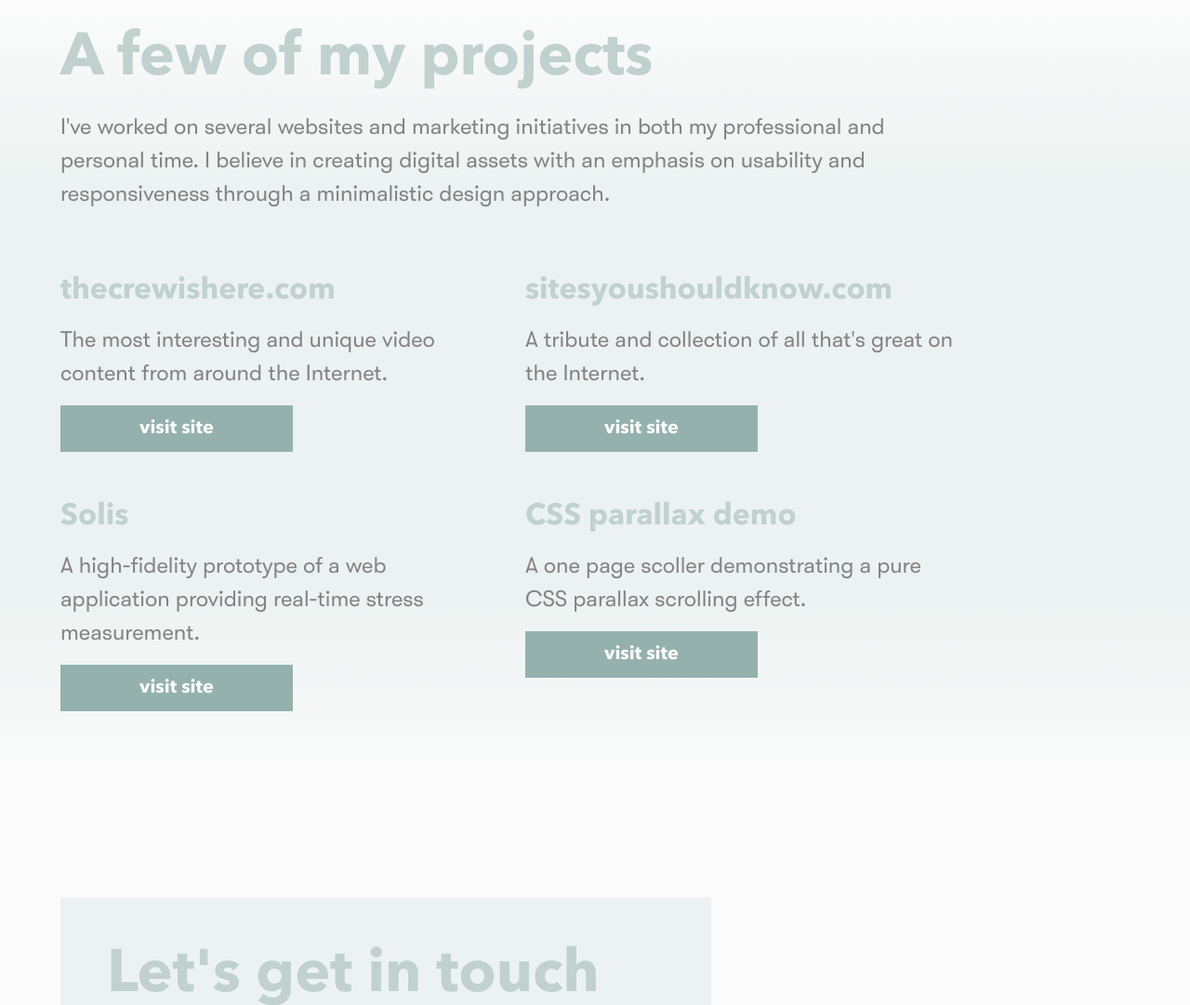
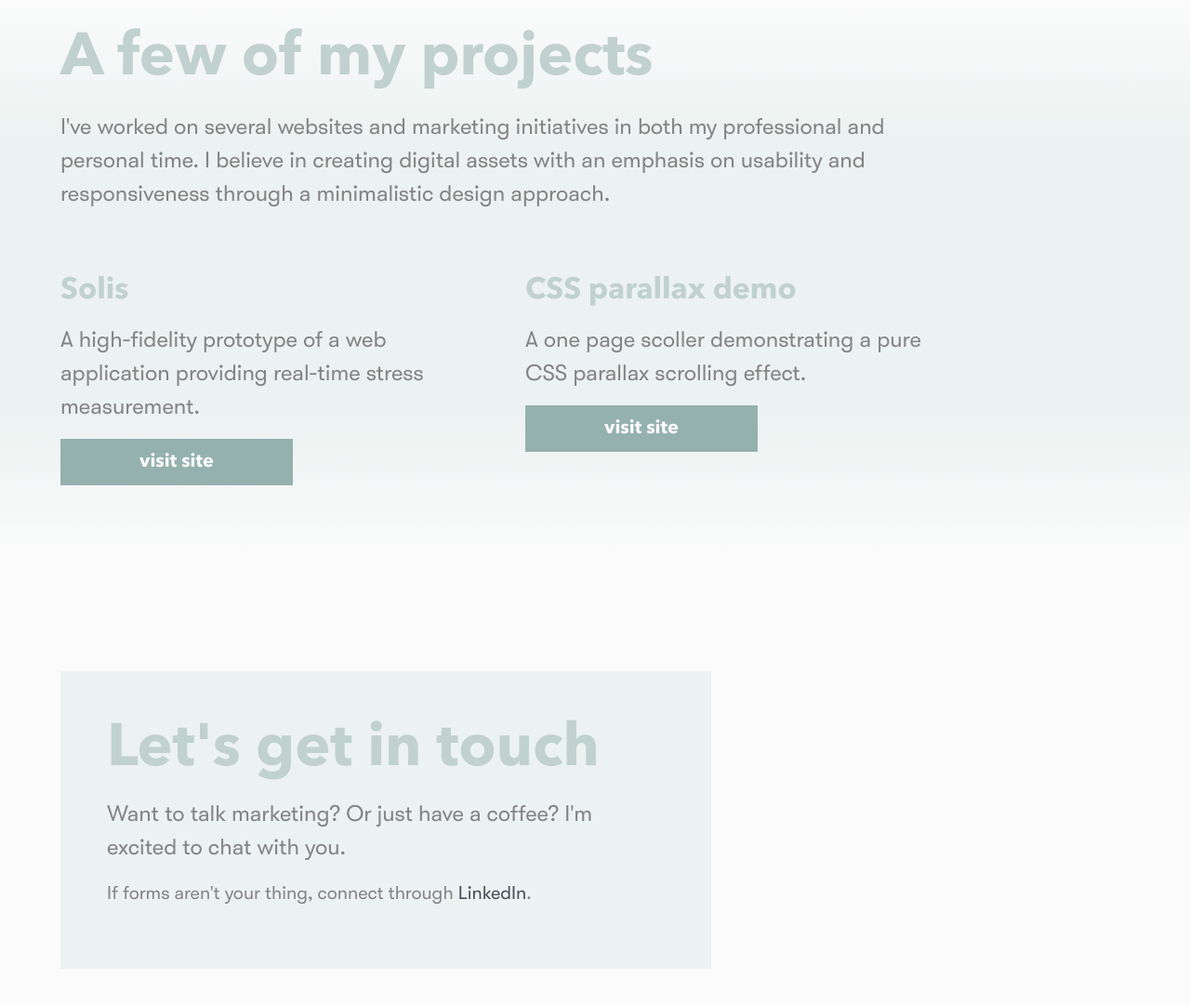
Before and after one commit to northbeachmedia/kanagawa-p-10.0, a WordPress theme: template home-page.php in a window 1280 px wide. Shown: the part 2060-3141 px from the top of the page at 93% size. Run offline with PHP 8.4 and a stand-in for WordPress, Linux system fonts and the light colour scheme; the site name, menu and one post (Sample post) are stand-ins, and other content is empty; some libraries are stand-ins or nearby versions.

Commit message:
Update home-page.php

```diff
--- a/home-page.php
+++ b/home-page.php
@@ -149,26 +149,6 @@
     <div class="row row-column">
 
       <div class="col-md-6">
-        <h3>thecrewishere.com</h3>
-        <p>The most interesting and unique video content from around the Internet.</p>
-        <a href="https://thecrewishere.com/" target="_blank">
-          <button>
-            <div class="button-visit-site">visit site</div>
-          </button>
-        </a>
-      </div>
-
-      <div class="col-md-6">
-        <h3>sitesyoushouldknow.com</h3>
-        <p>A tribute and collection of all that's great on the Internet.</p>
-        <a href="https://sitesyoushouldknow.com/" target="_blank">
-          <button>
-            <div class="button-visit-site">visit site</div>
-          </button>
-        </a>
-      </div>
-
-      <div class="col-md-6">
         <h3>Solis</h3>
         <p>A high-fidelity prototype of a web application providing real-time stress measurement.</p>
         <a href="https://www.figma.com/file/vvOtGpR5aJk4lSkzYSCZx9/Prototype?node-id=0%3A1" target="_blank">
```
